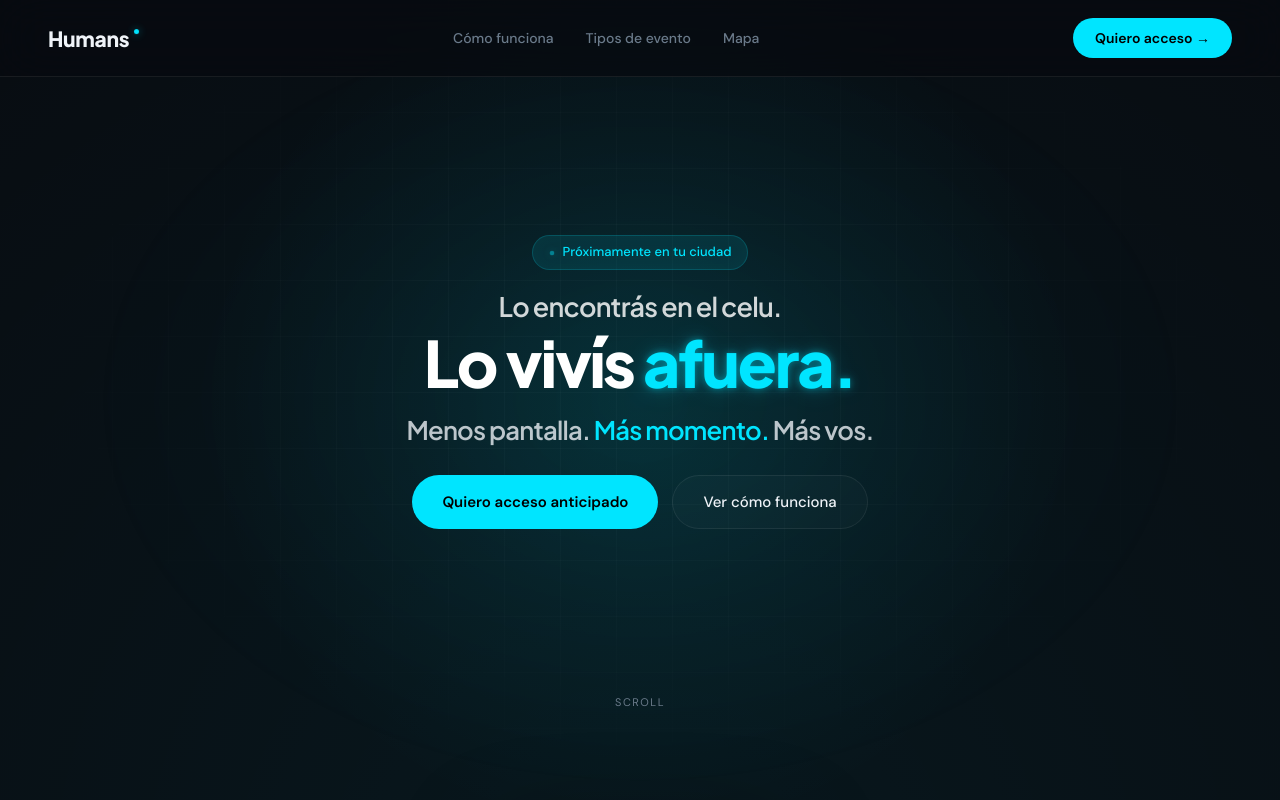
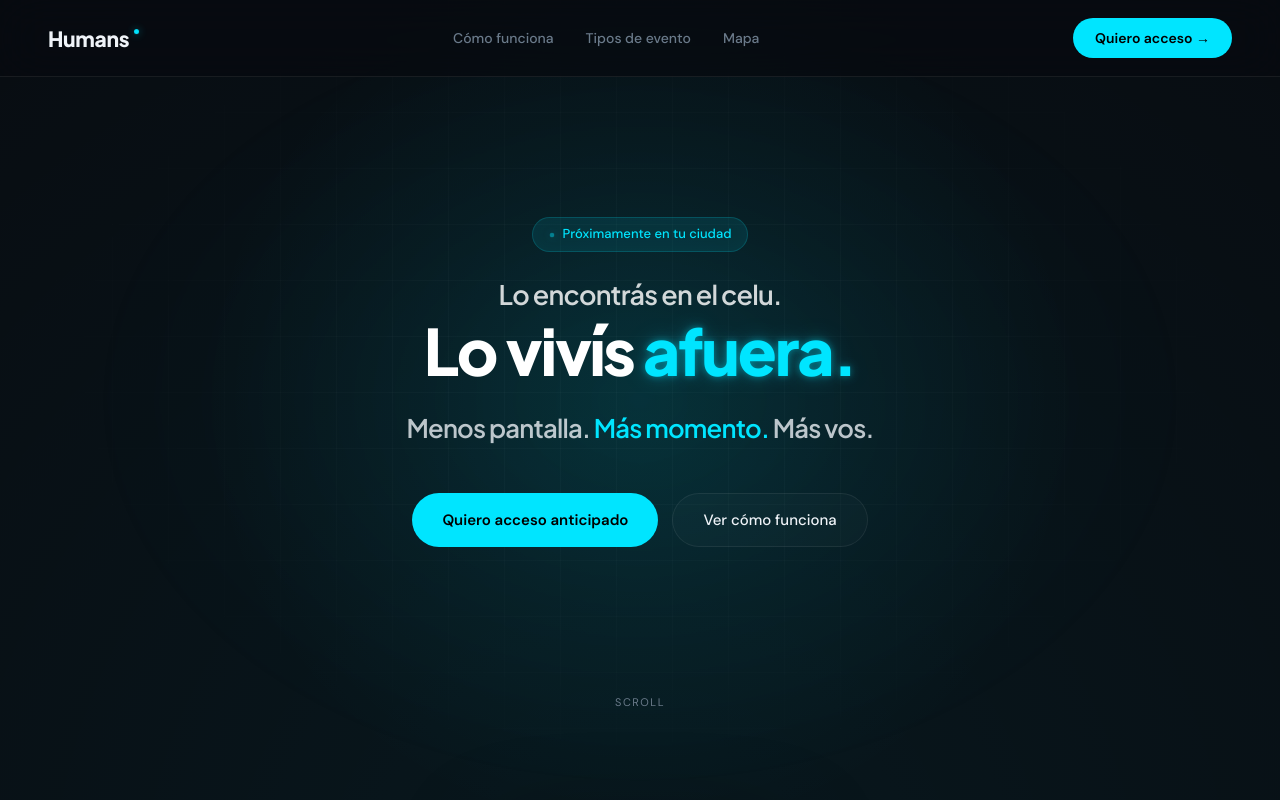
Before and after one commit to NicolasCanut/humans-landing, a plain HTML site: page index.html in a window 1280 px wide. Shown: the top 800 px of the page. Drawn offline with Linux system fonts and the light colour scheme.

Commit message:
Update index.html

```diff
--- a/index.html
+++ b/index.html
@@ -167,7 +167,7 @@
   display: flex;
   flex-direction: column;
   align-items: center;
-  gap: 22px;
+  gap: 28px;
   transform: translateY(-18px);
 }
 
@@ -274,6 +274,8 @@
   letter-spacing: -0.8px;
   line-height: 1.15;
   animation: up .8s .18s ease both;
+  margin-top: 4px;
+  margin-bottom: 10px;
 }
 
 .hero-subline-accent {
@@ -285,7 +287,7 @@
   gap: 14px;
   flex-wrap: wrap;
   justify-content: center;
-  margin-top: 8px;
+  margin-top: 12px;
   animation: up .8s .3s ease both;
 }
 
```
